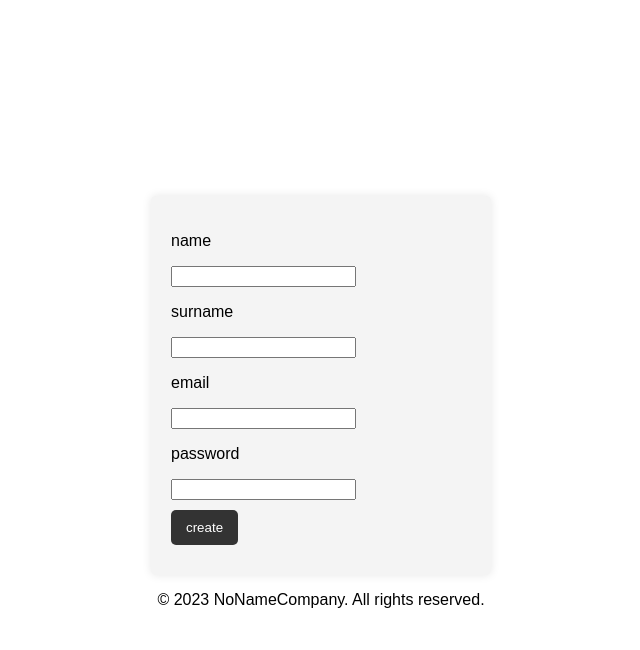
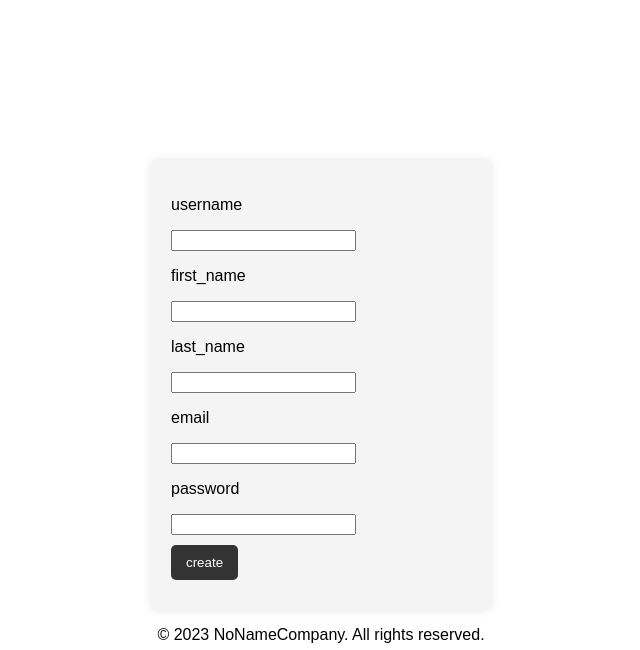
Before and after one commit to alessandrofloris/progettoIsw, a Django app: page /registration in a window 1280 px wide. Shown: the top 650 px of the page, without its empty margins (319-959 px from the left). Run offline with Django 4.2, Linux system fonts and the light colour scheme.

Commit message:
Adding CustomUser for Authentication logic

```diff
--- a/progettoIsw/settings.py
+++ b/progettoIsw/settings.py
@@ -124,3 +124,5 @@ STATIC_URL = 'static/'
 # https://docs.djangoproject.com/en/4.2/ref/settings/#default-auto-field
 
 DEFAULT_AUTO_FIELD = 'django.db.models.BigAutoField'
+
+AUTH_USER_MODEL = 'travelGroup.CustomUser'
--- a/travelGroup/admin.py
+++ b/travelGroup/admin.py
@@ -1,9 +1,9 @@
 from django.contrib import admin
-from .models import User, Trip, Activity, Invitation, Comment
+from .models import CustomUser, Trip, Activity, Invitation, Comment
 
 # the following lines allow the admin users to modify
 # the app's models from the admin site.
-admin.site.register(User)
+admin.site.register(CustomUser)
 admin.site.register(Trip)
 admin.site.register(Activity)
 admin.site.register(Invitation)
--- a/travelGroup/forms.py
+++ b/travelGroup/forms.py
@@ -1,28 +1,31 @@
 from django.forms import ModelForm, modelformset_factory
-from .models import Trip, User, Activity, Invitation
+from .models import Trip, CustomUser, Activity, Invitation
 from django.contrib.auth.forms import UserCreationForm
 from django import forms
 
 
 class RegistrationUserForm(ModelForm):
     class Meta:
-        model = User
-        fields = ['name', 'surname', 'email', 'password']
+        model = CustomUser
+        fields = ['username', 'first_name', 'last_name', 'email', 'password']
         labels = {
-            "name": "name",
-            "surname": "surname",
+            "username": "username",
+            "first_name": "first_name",
+            "last_name": "last_name",
             "email": "email",
             "password": "password"
         }
 
+
 class LoginUserForm(ModelForm):
     class Meta:
-        model = User
-        fields = ['email', 'password']
+        model = CustomUser
+        fields = ['username', 'password']
         labels = {
-            "email": "email",
+            "username": "email",
             "password": "password"
         }
+
 
 class TripForm(ModelForm):
     class Meta:
@@ -33,8 +36,10 @@ class TripForm(ModelForm):
             'arrival_date': forms.DateInput(attrs={'type': 'date'}),
         }
 
+
 class CustomDateInput(forms.DateInput):
     input_type = 'date'
+
 
 ActivityFormSet = modelformset_factory(
     Activity,
--- a/travelGroup/models.py
+++ b/travelGroup/models.py
@@ -1,16 +1,11 @@
 from django.db import models
 from django import forms
+from django.contrib.auth.models import AbstractUser
 
 
-class User(models.Model):
-    id = models.AutoField(primary_key=True)
-    name = models.CharField(max_length=64)
-    surname = models.CharField(max_length=64)
-    email = models.EmailField()
-    password = models.CharField(max_length=64)  # todo da modificare(?)
-
-    def __str__(self):
-        return self.name + " " + self.surname
+class CustomUser(AbstractUser):
+    username = models.CharField(max_length=50, blank=True, null=False, primary_key=True)
+    email = models.EmailField(max_length=30, unique=True)
 
 
 class Trip(models.Model):
@@ -19,7 +14,7 @@ class Trip(models.Model):
     destination = models.CharField(max_length=64, verbose_name="Trip Destination")
     departure_date = models.DateField(verbose_name="Departure Date")
     arrival_date = models.DateField(verbose_name="Arrival Date")
-    participants = models.ManyToManyField(User)
+    participants = models.ManyToManyField(CustomUser)
 
     def __str__(self):
         return self.name
@@ -45,7 +40,7 @@ class Activity(models.Model):
 
 class Invitation(models.Model):
     id = models.AutoField(primary_key=True)
-    sender = models.ForeignKey(User, on_delete=models.CASCADE, verbose_name="Sender")
+    sender = models.ForeignKey(CustomUser, on_delete=models.CASCADE, verbose_name="Sender")
     recipient = models.EmailField(max_length=254, verbose_name="Recipient")
     trip = models.ForeignKey(Trip, on_delete=models.CASCADE, verbose_name="Trip's Invitation")
     state = models.BooleanField(default=False, verbose_name="State")
@@ -58,7 +53,7 @@ class Invitation(models.Model):
 class Comment(models.Model):
     id = models.AutoField(primary_key=True)
     content = models.CharField(max_length=300, verbose_name="Content")
-    user = models.ForeignKey(User, on_delete=models.CASCADE, verbose_name="User")
+    user = models.ForeignKey(CustomUser, on_delete=models.CASCADE, verbose_name="User")
     trip = models.ForeignKey(Trip, on_delete=models.CASCADE, verbose_name="Trip")
 
     # TODO: to check
--- a/travelGroup/templates/travelGroup/login.html
+++ b/travelGroup/templates/travelGroup/login.html
@@ -16,7 +16,7 @@
 
         <form action="" method="POST">
             {% csrf_token %}
-            <input type="email" name="email" >
+            <input type="text" name="username" >
             <input type="password"  name="password" >
             <input type="submit" value="login">
         </form>
--- a/travelGroup/templates/travelGroup/registration.html
+++ b/travelGroup/templates/travelGroup/registration.html
@@ -16,10 +16,12 @@
 
         <form action="" method="POST">
             {% csrf_token %}
-            <p>{{ registrationUserForm.name.label }}</p>
-            {{ registrationUserForm.name }}
-            <p>{{ registrationUserForm.surname.label }}</p>
-            {{ registrationUserForm.surname }}
+            <p>{{ registrationUserForm.username.label }}</p>
+            {{ registrationUserForm.username }}
+            <p>{{ registrationUserForm.first_name.label }}</p>
+            {{ registrationUserForm.first_name }}
+            <p>{{ registrationUserForm.last_name.label }}</p>
+            {{ registrationUserForm.last_name }}
             <p>{{ registrationUserForm.email.label }}</p>
             <input type="email" value="">
             <p>{{ registrationUserForm.password.label }}</p>
--- a/travelGroup/views.py
+++ b/travelGroup/views.py
@@ -1,7 +1,7 @@
 from django.db import IntegrityError
 from django.http import HttpResponse, HttpResponseRedirect
 from django.shortcuts import render,redirect
-from .models import Trip, User, Invitation
+from .models import Trip, CustomUser, Invitation
 from .forms import TripForm, ActivityFormSet, RegistrationUserForm, LoginUserForm
 from django.contrib.auth import authenticate, login, logout
 from django.contrib import messages
@@ -10,14 +10,14 @@ from django.contrib.auth.decorators import login_required
 
 def login_page(request):
     if request.method == 'POST':
-        email = request.POST.get('email')
+        username = request.POST.get('username')
         password = request.POST.get('password')
 
-        user = authenticate(request, email=email, password=password)
+        user = authenticate(request, username=username, password=password)
 
         if user is not None:
             login(request, user)
-            return redirect('trips')
+            return redirect('mytrips')
         else:
             messages.info(request, 'email or password incorrect')
 
@@ -92,7 +92,7 @@ def addactivity_validation(form):
 
 
 def invite(request):
-    user_list = User.objects.all()
+    user_list = CustomUser.objects.all()
     trip_list = Trip.objects.all()
 
     # for testing purposes until the login is ready
@@ -114,6 +114,7 @@ def get_user_invitations(entered_email):
         return invitation_list
     except Invitation.DoesNotExist:
         return None
+
 def invitation_form(request):
     if request.method == 'POST':
         sender_user = request.user   #Django's authentication
```
Also changed, not shown: travelGroup/migrations/0001_initial.py (deleted), travelGroup/migrations/0002_activity_name.py (deleted), travelGroup/migrations/0003_activity_trip.py (deleted), travelGroup/migrations/0004_remove_activity_destination.py (deleted), travelGroup/migrations/0005_alter_activity_id_alter_trip_id_alter_user_id_and_more.py (deleted), travelGroup/migrations/0006_alter_trip_arrival_date_alter_trip_departure_date.py (deleted), travelGroup/migrations/0007_trip_participants_alter_activity_description_and_more.py (deleted), travelGroup/migrations/__init__.py (deleted).
